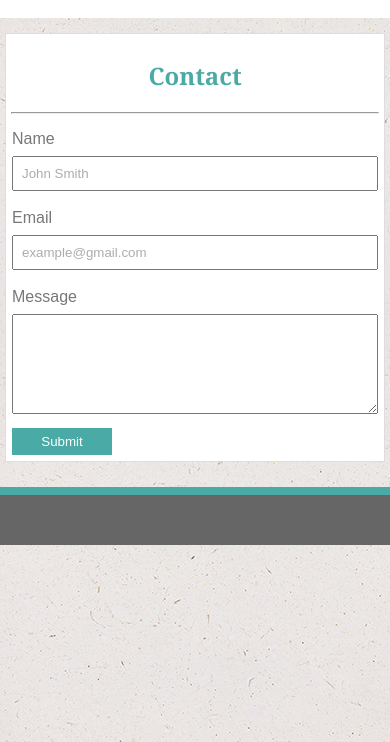
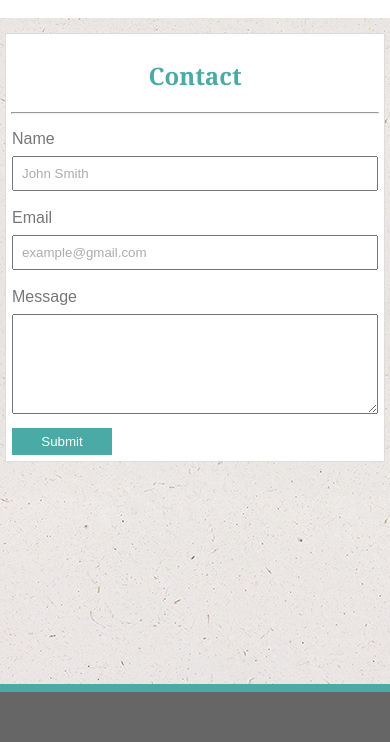
Before and after one commit to vtchris/Responsive-Portfolio, a plain HTML site: page contact.html in a window 390 px wide. Shown: the part 102-844 px from the top of the page. Drawn offline with Linux system fonts and the light colour scheme.

Commit message:
viewport meta added to index.html and contact.html

```diff
--- a/assets/css/style.css
+++ b/assets/css/style.css
@@ -217,6 +217,10 @@ ul{
         margin:2px;
         height:250px;width:250px;
     }
+    .stickyFooter{
+        position: fixed;
+        bottom:0;
+    }
     #divHeader-container{
         min-width: 260px;
         position: static;
--- a/contact.html
+++ b/contact.html
@@ -2,7 +2,8 @@
 <html lang="en-US">
     <head>
         <title>Chris Ross - Contact</title>
-        <META name="Basic-Portfolio - Chris Ross" CONTENT="no-cache">
+        <meta http-equiv="Pragma" content="no-cache">
+        <meta name="viewport" content="width=device-width">
         <link href="assets/css/style.css" rel="stylesheet">
     </head>
     <body>
@@ -37,7 +38,7 @@
             </Ul>
         </main>
 
-        <footer>
+        <footer class="stickyFooter">
 
         </footer>
 
```
Also changed, not shown: index.html (+2 -1 lines).
